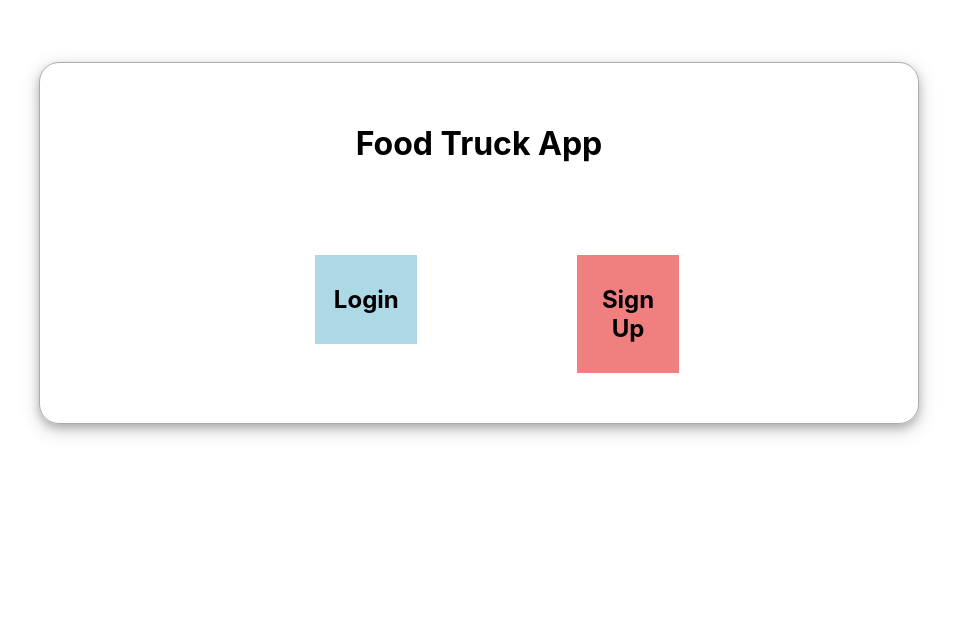
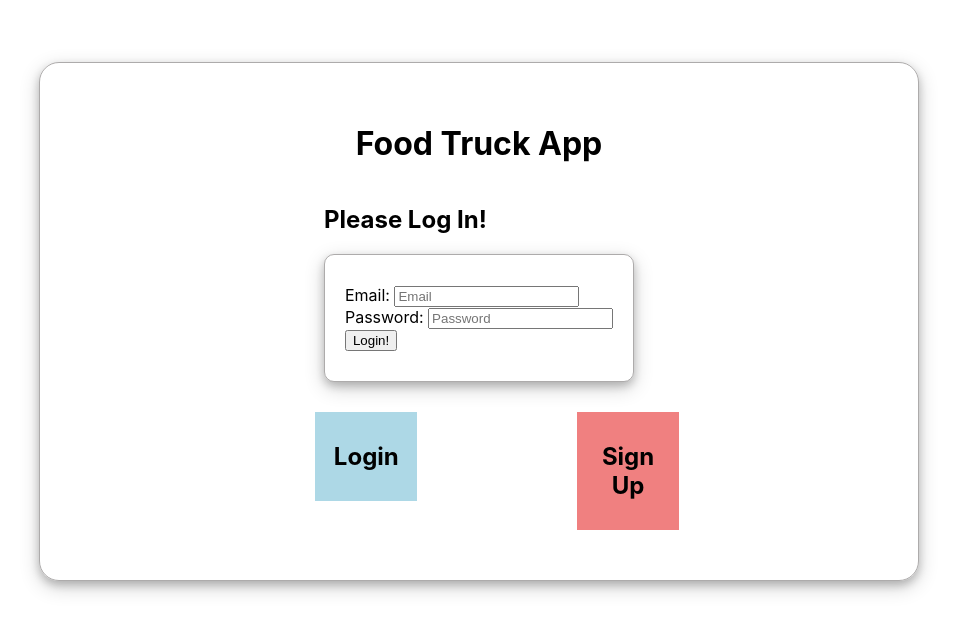
Before and after one commit to rmsanchez93/taco_app, a React (Create React App) app in the folder taco_frontend/: page /welcome_page in a window 1280 px wide. Shown: the part 138-770 px from the top of the page, without its empty margins (161-1118 px from the left). Built offline with nearby package versions, Linux system fonts and the light colour scheme.

Commit message:
switchable login/signup buttons

```diff
--- a/taco_frontend/src/Componets/WelcomePage/WelcomePage.js
+++ b/taco_frontend/src/Componets/WelcomePage/WelcomePage.js
@@ -1,26 +1,32 @@
 import React from 'react';
 import './WelcomePage.css';
-
 
 
 class WelcomePage extends React.Component{
 
     state={
-        signUpShow: false,
-        loginShow: false,
         modal: false,
-    }
+    };
 
-    showSignUp = () => {
+
+    showModal = () => {
         this.setState({
-            signUpShow: !this.state.signUpShow
+            modal: true
         })
     }
 
-    renderSignUpModal = () => {
+    showModal2 = () => {
+        this.setState({
+            modal: false
+        })
+    }
+
+    renderModal = () => {
+        if(this.state.modal === true){
             console.log('The SignUpModal should appear')
-        if(this.state.signUpShow === true)
            return(
+           <div>
+                <h2> Let's Sign Up!</h2>
                 <form className='signUpContainer'>
 
                 <label> Full Name: </label>
@@ -32,19 +38,20 @@ class WelcomePage extends React.Component{
                 <label> Password: </label>
                 <input type='text' placeholder='Password' name='Password'/>
                 <br></br>
+                <label> Confirm Password: </label>
+                <input type='text' placeholder='Password..Again'/>
+                <br></br>
 
                 <button type='submit' className='submitSignUp'> Show Me Tacos! </button>
 
                 </form>
+        </div>
            )
-    }
-
-    renderLoginModal = () => {
-        this.setState({
-            loginShow: !this.state.loginShow
-        })
+        }if(this.state.modall === false){
             console.log('The LoginModal should appear')
             return(
+            <div>
+                    <h2> Please Log In!</h2>
                     <form className='loginContainer'>
 
                     <label> Email: </label>
@@ -56,8 +63,27 @@ class WelcomePage extends React.Component{
                     <button type='submit' className='submitLogin'> Login! </button>
 
                     </form>
+            </div>
+            )
+        }else{
+            return(
+                <div>
+                        <h2> Please Log In!</h2>
+                        <form className='loginContainer'>
+
+                        <label> Email: </label>
+                        <input type='text' placeholder='Email' name='Email'/>
+                        <br/>
+                        <label> Password: </label>
+                        <input type='text' placeholder='Password '/>
+                        <br></br>
+                        <button type='submit' className='submitLogin'> Login! </button>
+
+                        </form>
+                </div>
                 )
         }
+    };
 
 
     render(){
@@ -67,32 +93,19 @@ class WelcomePage extends React.Component{
     <div className='welcomePage'>
                 <div className='main-container'>
                 <h1> Food Truck App </h1>
-      <br></br>
 
 
-            {this.renderSignUpModal()}
-            {/* {this.renderLoginModal()} */}
 
-          {/* <form className='changingContainer'>
+            {this.renderModal()}
 
-              <label> Email: </label>
-                <input type='text' placeholder='Email' name='Email'/>
-               <br/>
-               <label> Password: </label>
-                <input type='text' placeholder='Password '/>
-                <br></br>
-                <button type='submit' className='submitLogin'> Login! </button>
-
-          </form> */}
-     <br></br>
                 <br></br>
 
 
         <div className='button-container'>
-            <div className='loginButton' onClick={() => this.showLogin()}>
+            <div className='loginButton' onClick={() => this.showModal2()}>
                     <h2> Login  </h2>
             </div>
-            <div className='signupButton' onClick={() => this.showSignUp()}>
+            <div className='signupButton' onClick={() => this.showModal()}>
                     <h2> Sign Up  </h2>
             </div>
         </div>
```
Also changed, not shown: taco_frontend/src/Componets/UserDashBoard/UserDashBoard.js (added), taco_frontend/src/Componets/UserDashBoard/UserDashboard.css (added). Lines whose indentation alone changed are shown as unchanged.
